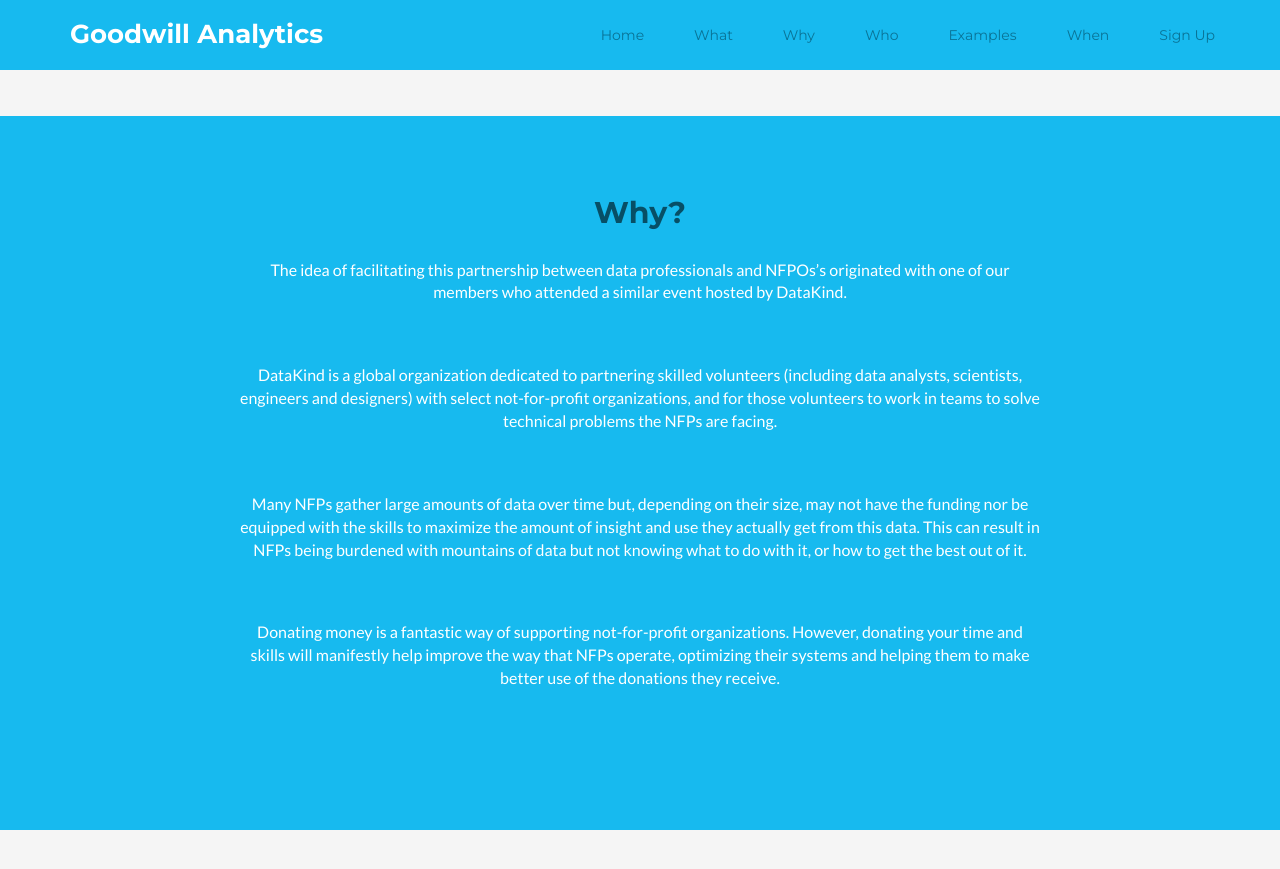
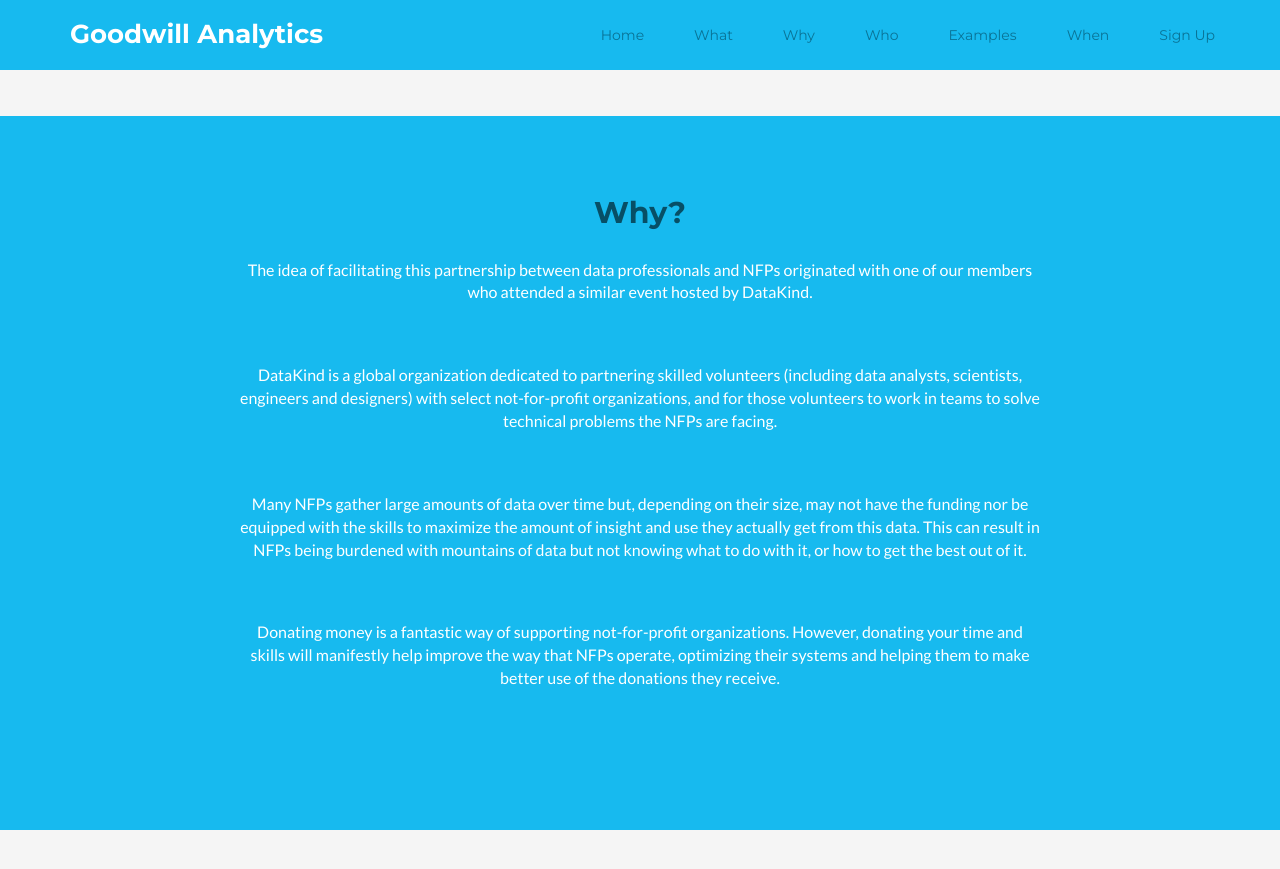
Before and after one commit to goodwillanalytics/goodwillanalytics.github.io, a Jekyll site: the page built from index.html, in a window 1280 px wide and 900 px high, scrolled down 1190 px. Shown: the top 869 px of the window. Built offline with Jekyll 4.4.1, drawn with Linux system fonts in a browser that asks for light colours.

Commit message:
correcting typo

```diff
--- a/_includes/why.html
+++ b/_includes/why.html
@@ -2,7 +2,7 @@
     <section id="why" class="features section">
         <div class="container">
             <h2 class="title text-center">Why?</h2>
-			<p class="intro text-center">The idea of facilitating this partnership between data professionals and NFPOs’s originated with one of our members who attended a similar event hosted by DataKind.</p>
+			<p class="intro text-center">The idea of facilitating this partnership between data professionals and NFPs originated with one of our members who attended a similar event hosted by DataKind.</p>
 			<p class="intro text-center">DataKind is a global organization dedicated to partnering skilled volunteers (including data analysts, scientists, engineers and designers) with select not-for-profit organizations, and for those volunteers to work in teams to solve technical problems the NFPs are facing.</p>
 			<p class="intro text-center">Many NFPs gather large amounts of data over time but, depending on their size, may not have the funding nor be equipped with the skills to maximize the amount of insight and use they actually get from this data. This can result in NFPs being burdened with mountains of data but not knowing what to do with it, or how to get the best out of it.</p>
 			<p class="intro text-center">Donating money is a fantastic way of supporting not-for-profit organizations. However, donating your time and skills will manifestly help improve the way that NFPs operate, optimizing their systems and helping them to make better use of the donations they receive.</p>
```
